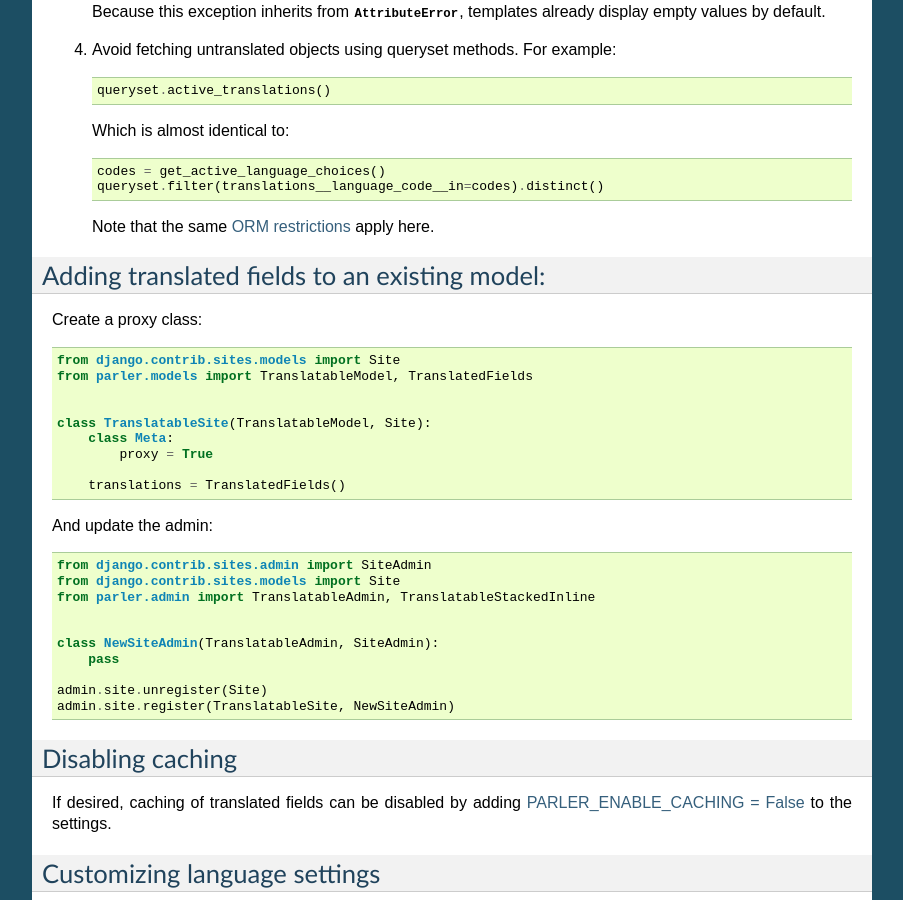
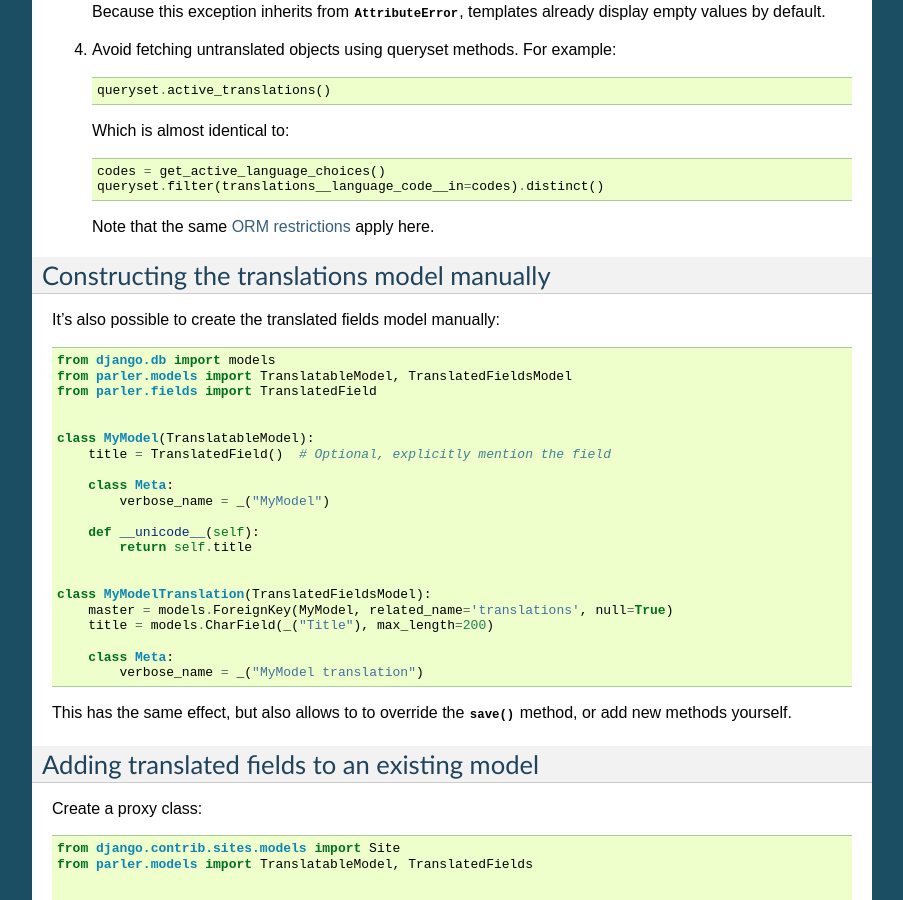
Before and after one commit to django-parler/django-parler, a Sphinx documentation site: the page built from docs/advanced.rst, in a window 1280 px wide and 900 px high, scrolled down 635 px. Shown: the whole window, without its empty margins (198-1101 px from the left). Built offline with Sphinx 7.4.7, drawn with Linux system fonts in a browser that asks for light colours; some of the changed text lies outside the part shown.

Commit message:
docs: mention creating models manually

```diff
--- a/docs/advanced.rst
+++ b/docs/advanced.rst
@@ -46,8 +46,41 @@ There are a few solutions to this problem:
    Note that the same `ORM restrictions <https://docs.djangoproject.com/en/dev/topics/db/queries/#spanning-multi-valued-relationships>`_ apply here.
 
 
-Adding translated fields to an existing model:
-----------------------------------------------
+Constructing the translations model manually
+--------------------------------------------
+
+It's also possible to create the translated fields model manually:
+
+.. code-block:: python
+
+    from django.db import models
+    from parler.models import TranslatableModel, TranslatedFieldsModel
+    from parler.fields import TranslatedField
+
+
+    class MyModel(TranslatableModel):
+        title = TranslatedField()  # Optional, explicitly mention the field
+
+        class Meta:
+            verbose_name = _("MyModel")
+
+        def __unicode__(self):
+            return self.title
+
+
+    class MyModelTranslation(TranslatedFieldsModel):
+        master = models.ForeignKey(MyModel, related_name='translations', null=True)
+        title = models.CharField(_("Title"), max_length=200)
+
+        class Meta:
+            verbose_name = _("MyModel translation")
+
+This has the same effect, but also allows to to override
+the :func:`~django.db.models.Model.save` method, or add new methods yourself.
+
+
+Adding translated fields to an existing model
+---------------------------------------------
 
 Create a proxy class::
 
```
